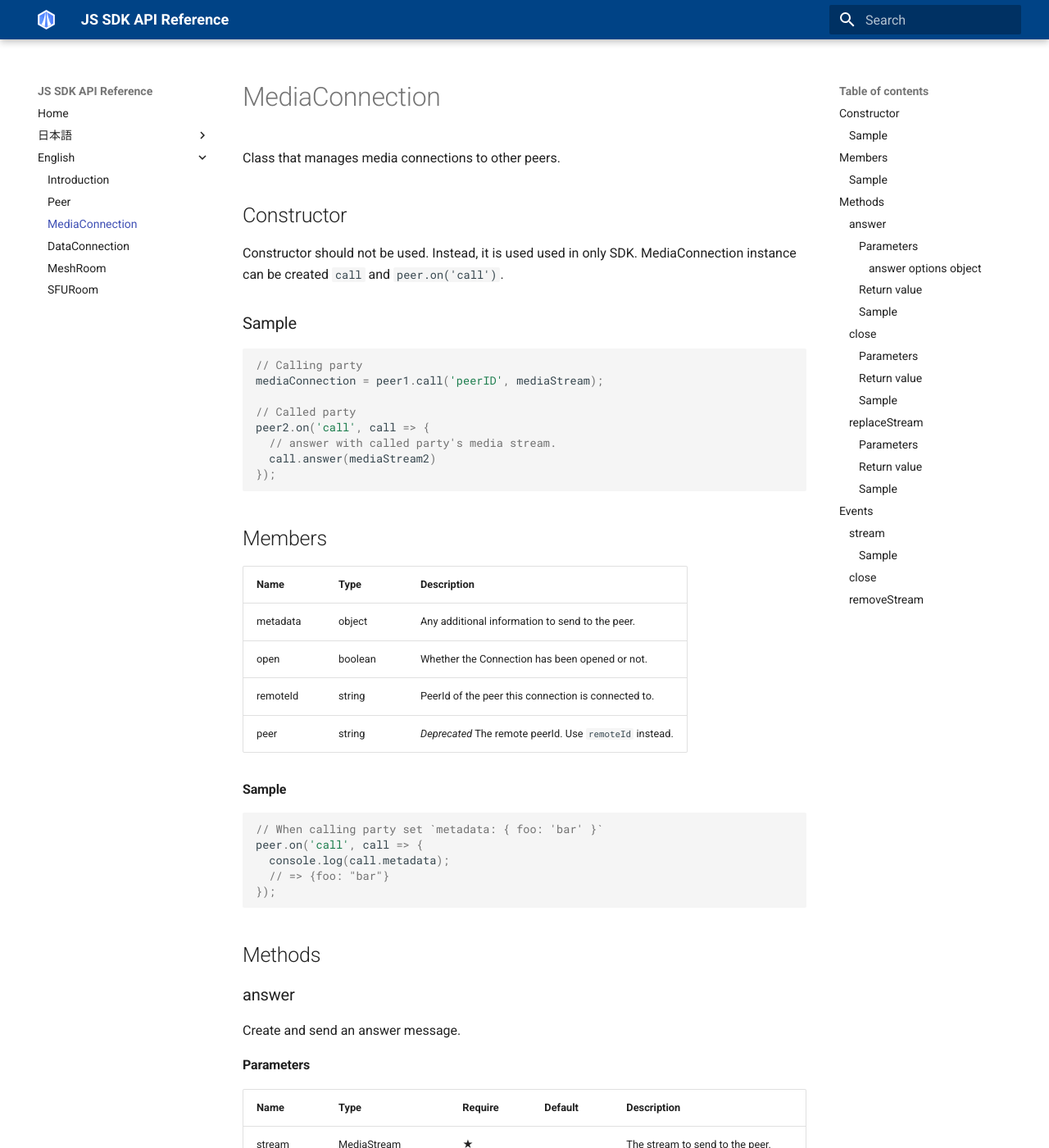
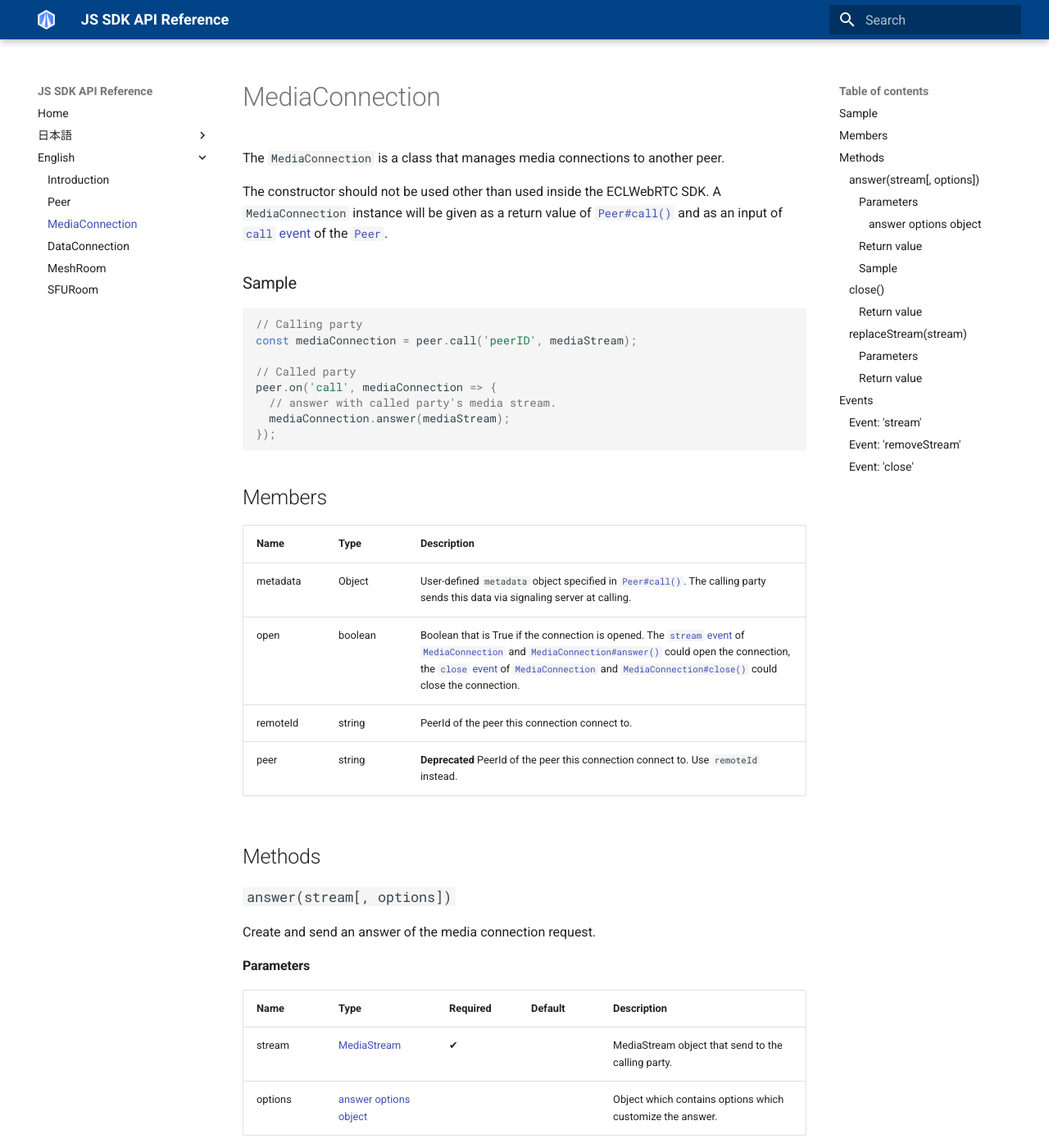
Before and after one commit to skyway/skyway-js-sdk-doc, an MkDocs documentation site: the page built from docs/en/mediaconnection.md, in a window 1280 px wide and 1400 px high. Shown: the whole window at 82% size. Built offline with MkDocs 1.6.1 and Material for MkDocs 9.7.7, drawn with Linux system fonts in a browser that asks for light colours; old or Windows-style settings are respelled for this version of MkDocs; some of the changed text lies outside the part shown.

Commit message:
updated mediaconnection

````diff
--- a/docs/en/mediaconnection.md
+++ b/docs/en/mediaconnection.md
@@ -1,63 +1,54 @@
-Class that manages media connections to other peers.
+The `MediaConnection` is a class that manages media connections to another peer.
 
-## Constructor
-
-Constructor should not be used. Instead, it is used used in only SDK.
-MediaConnection instance can be created `call` and `peer.on('call')`.
+The constructor should not be used other than used inside the ECLWebRTC SDK.
+A `MediaConnection` instance will be given as a return value of [`Peer#call()`](../peer/#callpeerid-stream-options)
+and as an input of [`call` event](../peer/#event-call) of the [`Peer`](../peer/).
 
 ### Sample
 
 ```js
 // Calling party
-mediaConnection = peer1.call('peerID', mediaStream);
+const mediaConnection = peer.call('peerID', mediaStream);
 
 // Called party
-peer2.on('call', call => {
+peer.on('call', mediaConnection => {
   // answer with called party's media stream.
-  call.answer(mediaStream2)
+  mediaConnection.answer(mediaStream);
 });
 ```
 
 ## Members
 
-|Name|Type|Description|
-|----|----|----|
-|metadata|object|Any additional information to send to the peer.|
-|open|boolean|Whether the Connection has been opened or not.|
-|remoteId|string|PeerId of the peer this connection is connected to.|
-|peer|string|*Deprecated* The remote peerId. Use `remoteId` instead.|
-
-#### Sample
-
-```js
-// When calling party set `metadata: { foo: 'bar' }`
-peer.on('call', call => {
-  console.log(call.metadata);
-  // => {foo: "bar"}
-});
-```
+| Name     | Type    | Description                                                                                                                                                                                                                                                                                                                          |
+|----------|---------|--------------------------------------------------------------------------------------------------------------------------------------------------------------------------------------------------------------------------------------------------------------------------------------------------------------------------------------|
+| metadata | Object  | User-defined `metadata` object specified in [`Peer#call()`](../peer/#callpeerid-stream-options). The calling party sends this data via signaling server at calling.                                                                                                                                                                  |
+| open     | boolean | Boolean that is True if the connection is opened. The [`stream` event](#event-stream) of [`MediaConnection`](./) and [`MediaConnection#answer()`](#answerstream-options) could open the connection, the [`close` event](#event-close) of [`MediaConnection`](./) and [`MediaConnection#close()`](#close) could close the connection. |
+| remoteId | string  | PeerId of the peer this connection connect to.                                                                                                                                                                                                                                                                                       |
+| peer     | string  | **Deprecated** PeerId of the peer this connection connect to. Use `remoteId` instead.                                                                                                                                                                                                                                                |
 
 ## Methods
 
-### answer
+### `answer(stream[, options])`
 
-Create and send an answer message.
+Create and send an answer of the media connection request.
 
 #### Parameters
 
-| Name | Type | Require | Default | Description |
-| --- | --- | --- | --- | --- |
-| stream | MediaStream | ★ | | The stream to send to the peer. |
-| options | [answer options object](#answer-options-object) | | | Optional arguments for the connection. |
+| Name    | Type                                            | Required | Default | Description                                               |
+|---------|-------------------------------------------------|----------|---------|-----------------------------------------------------------|
+| stream  | [MediaStream]                                   | ✔        |         | MediaStream object that send to the calling party.        |
+| options | [answer options object](#answer-options-object) |          |         | Object which contains options which customize the answer. |
 
 ##### answer options object
 
-| Name | Type | Required | Default | Description |
-| --- | --- | --- | --- | --- |
-| videoBandwidth | number | | | A max video bandwidth(kbps) |
-| audioBandwidth | number | | | A max audio bandwidth(kbps) |
-| videoCodec | string | | | A video codec like 'H264' |
-| audioCodec | string | | | A video codec like 'PCMU' |
+| Name                | Type    | Required | Default | Description                                                                                                   |
+|---------------------|---------|----------|---------|---------------------------------------------------------------------------------------------------------------|
+| videoBandwidth      | number  |          |         | Max bandwidth of the video track receiving from the connected peer. (kbps)                                    |
+| audioBandwidth      | number  |          |         | Max bandwidth of the audio track receiving from the connected peer. (kbps)                                    |
+| videoCodec          | string  |          |         | A video codec such as `'H264'`.                                                                               |
+| audioCodec          | string  |          |         | A audio codec such as `'PCMU'`.                                                                               |
+| videoReceiveEnabled | boolean |          |         | Set to `true` to make a video connection in receive only mode when the `stream` does not include video track. |
+| audioReceiveEnabled | boolean |          |         | Set to `true` to make a audio connection in receive only mode when the `stream` does not include audio track. |
 
 #### Return value
 
@@ -66,78 +57,79 @@
 #### Sample
 
 ```js
-peer.on('call', call => {
-  call.answer(mediaStream);
+peer.on('call', mediaConnection => {
+  const recvonlyOption = {
+    videoReceiveEnabled: false,
+  };
+
+  mediaConnection.answer(mediaStream, recvonlyOption);
 });
 ```
 
-### close
+### `close()`
 
-Disconnect from remote peer.
-
-#### Parameters
-
-None
+Close the MediaConnection between remote peer.
 
 #### Return value
 
 `undefined`
 
-#### Sample
+### `replaceStream(stream)`
 
-```js
-call.close();
-```
-
-### replaceStream
-
-Replace the stream being sent with a new one.
-The new one can be audio only stream, or both audio and video stream.
+Replace the MediaStream being sent with a new one.
+When a new MediaStream has a media track, the media connection will be in send /
+receive mode even if the former connection was in receive only mode.
 
 #### Parameters
 
-| Name | Type | Optional | Default | Description |
-| --- | --- | --- | --- | --- |
-| stream | MediaStream | | | The stream to replace the old stream with. |
+| Name   | Type          | Required | Default | Description                          |
+|--------|---------------|----------|---------|--------------------------------------|
+| stream | [MediaStream] | ✔        |         | A MediaStream object to be replaced. |
 
 #### Return value
 
 `undefined`
 
-#### Sample
+## Events
+
+### Event: `'stream'`
+
+Fired when received a stream.
+
+| Name   | Type          | Description                                          |
+|--------|---------------|------------------------------------------------------|
+| stream | [MediaStream] | A MediaStream object that received from remote peer. |
 
 ```js
-// newStream
-call.replaceStream(newStream);
-```
-
-## Events
-
-### stream
-
-MediaStream received from peer.
-
-|Type|Description|
-|----|----|
-|MediaStream|MediaStream instance|
-
-#### Sample
-
-```js
-call.on('stream', stream => {
-  console.log(stream);
+mediaConnection.on('stream', stream => {
+  // ...
 });
 ```
 
-### close
+### Event: `'removeStream'`
 
-Connection closed event.
+Fired when the remote stream has removed from an existing MediaConnection.
+Note that the MediaConnection will not fire this event when remote peer has closed a MediaConnection.
+Use [`close` event](#event-close) if you want to catch a closing of the MediaConnection.
 
-### removeStream
+| Name   | Type          | Description                                                 |
+|--------|---------------|-------------------------------------------------------------|
+| stream | [MediaStream] | A MediaStream object that removed from the MediaConnection. |
 
-[MediaStream](https://developer.mozilla.org/en-US/docs/Web/API/MediaStream) from peer was removed.
+```js
+mediaConnection.on('removeStream', stream => {
+  // ...
+});
+```
 
+### Event: `'close'`
 
-|Type|Description|
-|----|----|
-|MediaStream|MediaStream instance|
+Fired when call [`MediaConnection#close()`](#close), or the media connection has been closed.
+
+```js
+mediaConnection.on('close', () => {
+  // ...
+});
+```
+
+[MediaStream]: https://w3c.github.io/mediacapture-main/#mediastream
````
